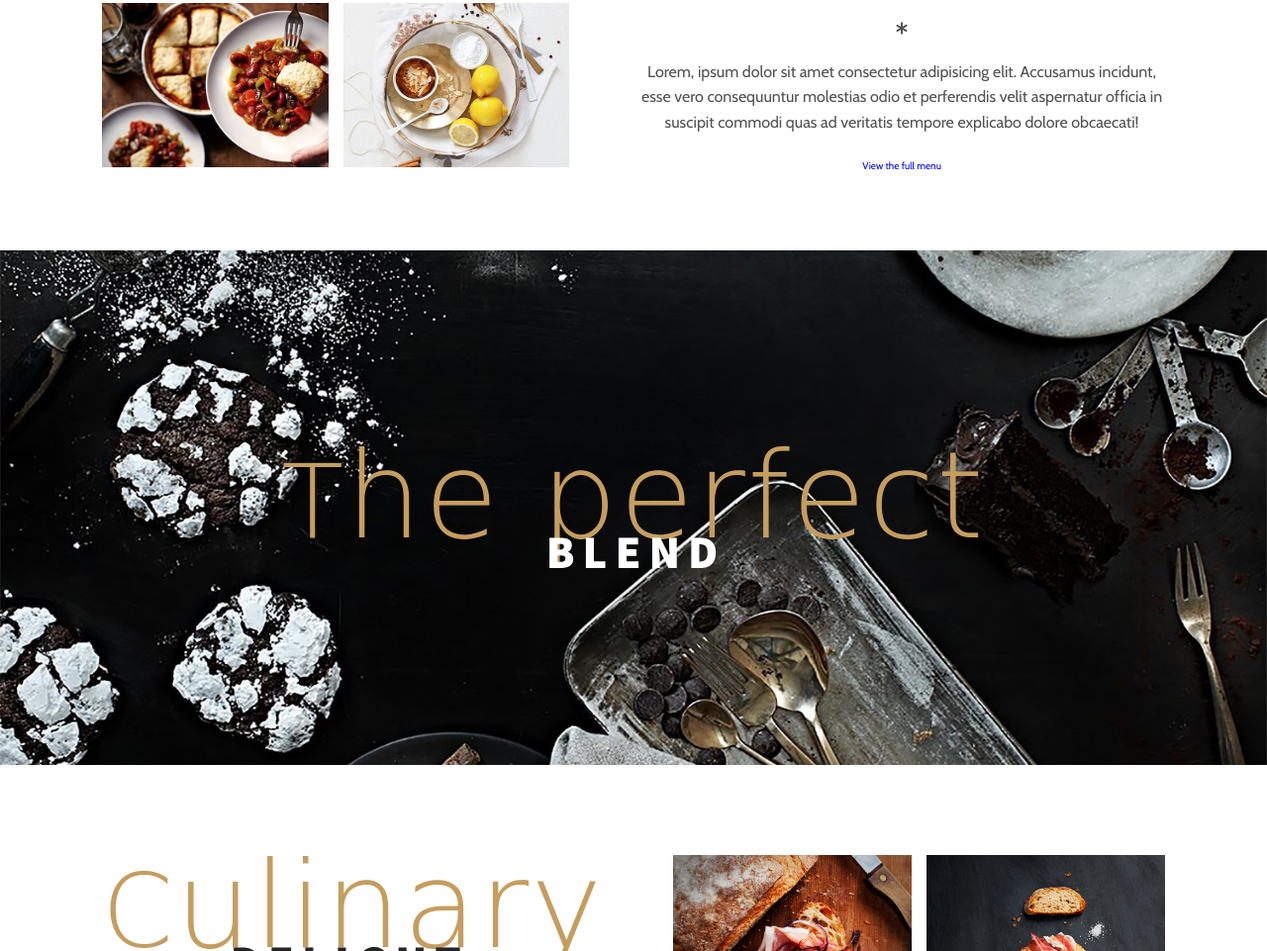
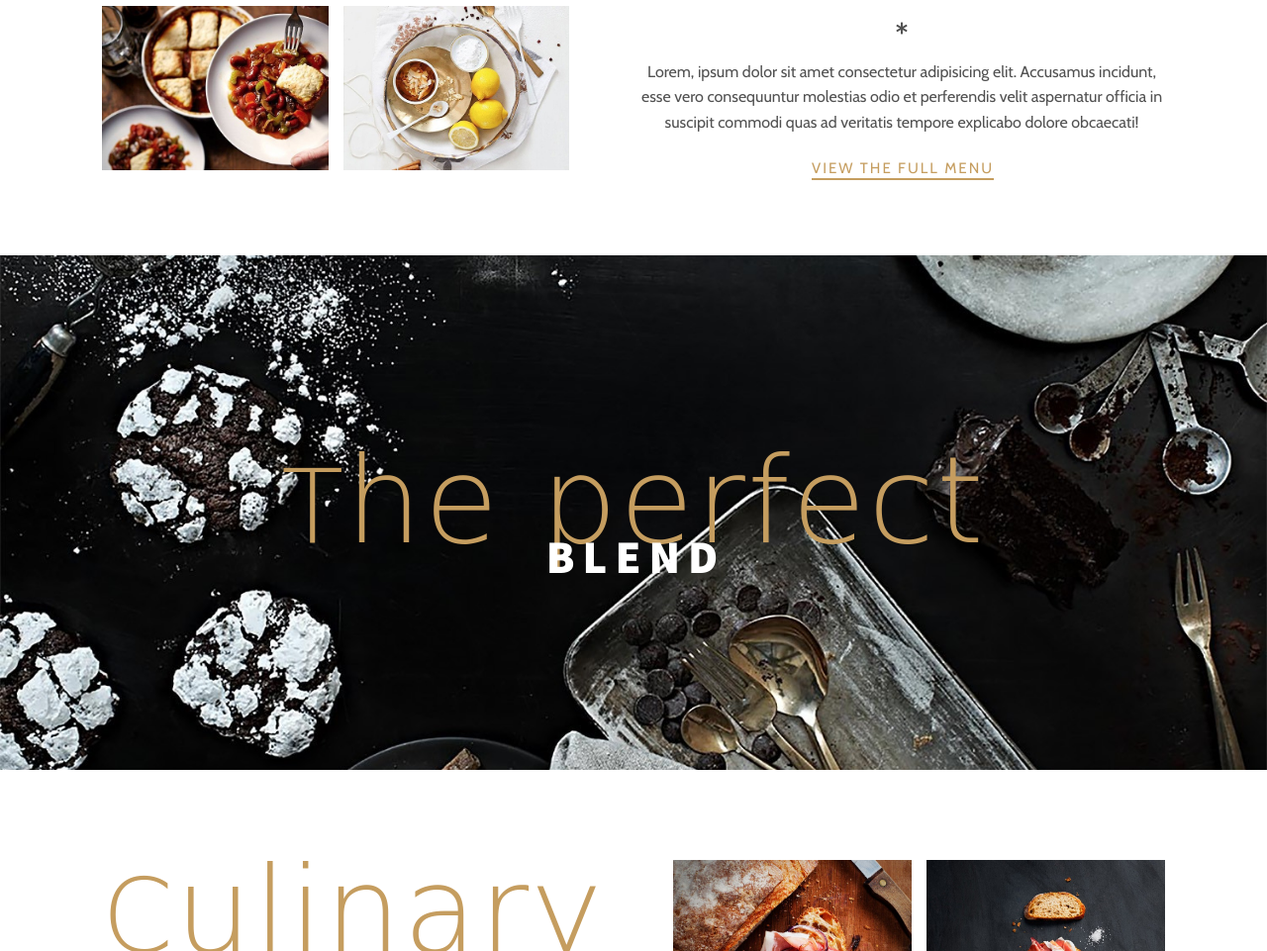
Before and after one commit to Snaek7/Animated_restaurant_landpage, a plain HTML site: page index.html in a window 1280 px wide. Shown: the part 2156-3117 px from the top of the page at 99% size. Drawn offline with nearby package versions, Linux system fonts and the light colour scheme; a web font is replaced by a local one.

Commit message:
btn class name

```diff
--- a/index.html
+++ b/index.html
@@ -126,7 +126,7 @@
               <p>
                 Lorem, ipsum dolor sit amet consectetur adipisicing elit. Accusamus incidunt, esse vero consequuntur molestias odio et perferendis velit aspernatur officia in suscipit commodi quas ad veritatis tempore explicabo dolore obcaecati!
               </p>
-              <a href="#" class="btn-body-btn">View the full menu</a>
+              <a href="#" class="btn body-btn">View the full menu</a>
            </div>
          </div>
        </div>
```
